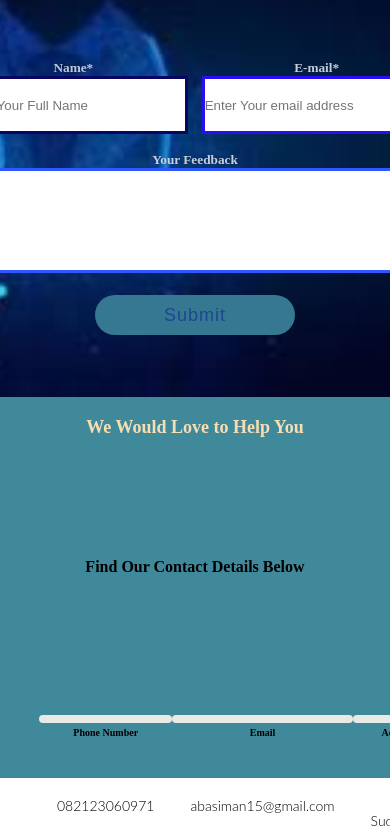
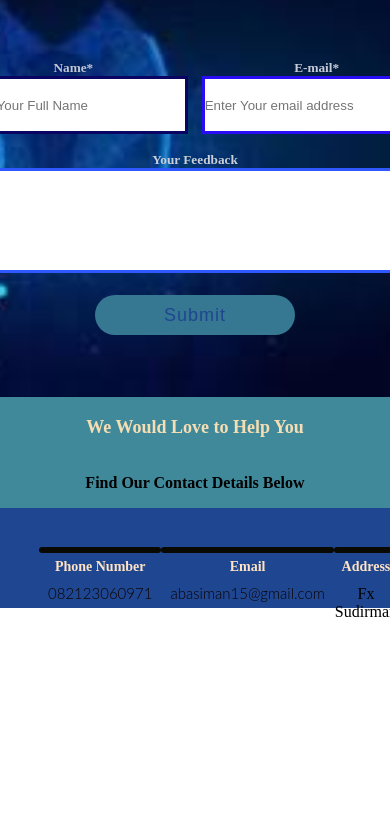
Before and after one commit to Cabbasullah/hci_page, a plain HTML site: page index.html in a window 390 px wide. Shown: the part 209-1039 px from the top of the page. After the commit the page ends 844 px from the top, so only its background shows below. Drawn offline with Linux system fonts and the light colour scheme.

Commit message:
4th commit

```diff
--- a/cont.css
+++ b/cont.css
@@ -144,19 +144,44 @@ a:hover {
 
 
 
-@media (max-width: 770px) {
+@media (max-width: 576px) {
     label.logo {
         font-size: 30px;
         padding-left: 1px;
     }
 
     nav ul li a {
-        color: rgb(255, 0, 30);
+        color: rgb(0, 0, 0);
         font-size: 16px;
         padding: 7px 13px;
         border-radius: 7px;
 
     }
+    p {
+    color: #0a0000;
+    font-size: 17px;
+    font-weight: 300;
+    line-height: 15px;
+    padding: 8px;
+    font-family: 'Lato', sans-serif;
+}
+
+.row {
+    margin-top: 0%;
+    display: flex;
+    justify-content: space-between;
+    padding: 39px;
+}
+
+.contact-column {
+    flex-basis: 10%;
+    background: #e9e9e5;
+    border-radius: 18px;
+    margin-bottom: 5%;
+    padding: 2px 3px;
+    box-sizing: border-box;
+    height: 8px;
+}
 
     .note textarea {
         border: 3px solid rgb(47, 89, 255);
@@ -225,6 +250,35 @@ a:hover {
 
 
     }
+        .row {
+            margin-top: 0%;
+            display: flex;
+            justify-content: space-between;
+            padding: 29px;
+            background-color: #1F4690;
+        }
+        .Orcontact p {
+            color: #0b0303;
+            font-size: 15px;
+            font-weight: 300;
+            line-height: 1px;
+            padding: 8px;
+            font-family: 'Lato', sans-serif;
+                }
+        .row .contact-column {
+            flex-basis: 10%;
+            background: #090901;
+            border-radius: 18px;
+            margin-bottom: 5%;
+            padding: 2px 1px;
+            height: 6px;
+        }
+        .row h3{
+            color: bisque;
+            font-size: 14px;
+
+
+        }
 }
 
 .Orcontact {
@@ -235,18 +289,18 @@ a:hover {
 }
 
 h1 {
-    font-size: 36px;
+    font-size: 26px;
     font-weight: 600;
     color: rgb(104, 203, 196);
 
 }
 
 p {
-    color: #0a0000;
+    color: #0e0808;
     font-size: 17px;
     font-weight: 300;
     line-height: 15px;
-    padding: 10px;
+    padding: 8px;
     font-family: 'Lato', sans-serif;
 }
 
--- a/index.html
+++ b/index.html
@@ -85,7 +85,7 @@
 
                 <div class="contact-column">
                     <h3>Address</h3>
-                    <p>Fx Sudirman f6, Jl. Pintu Satu Senayan</p>
+                    Fx Sudirman
 
                 </div>
             </div>
```
